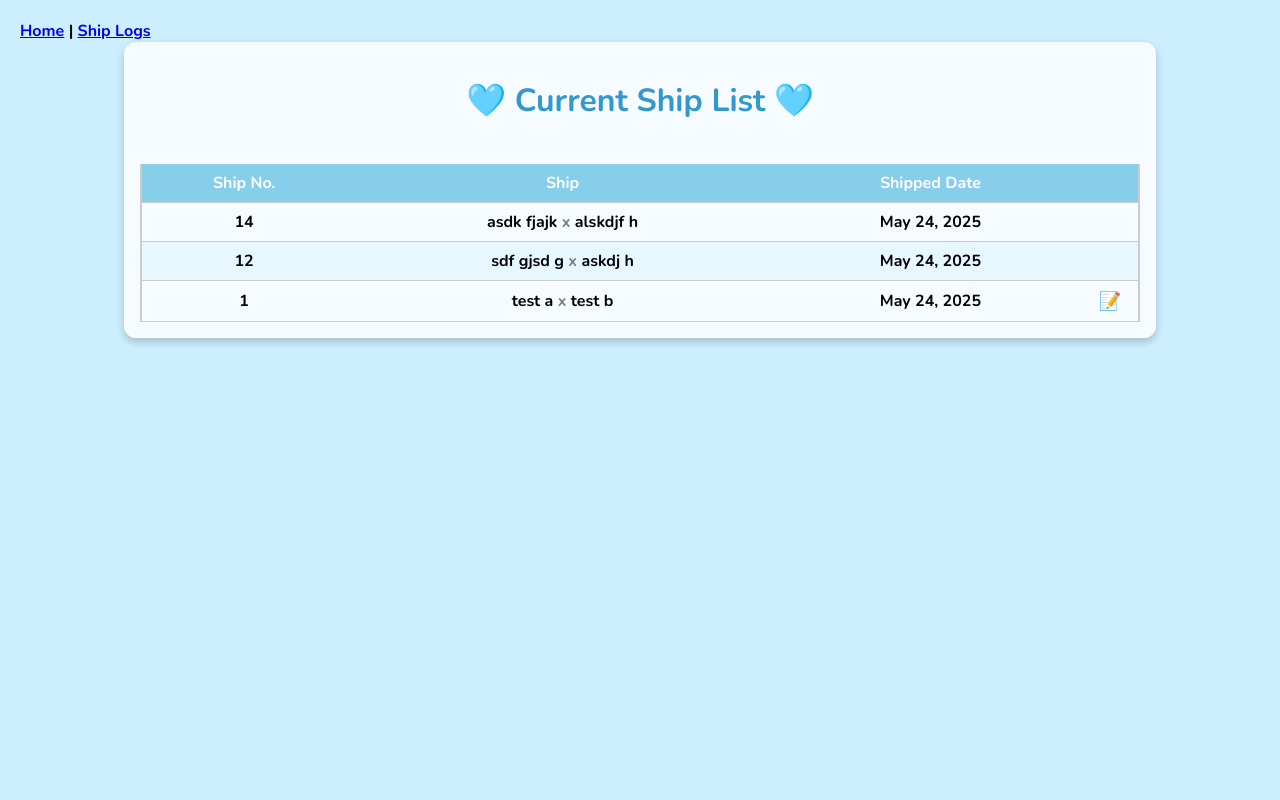
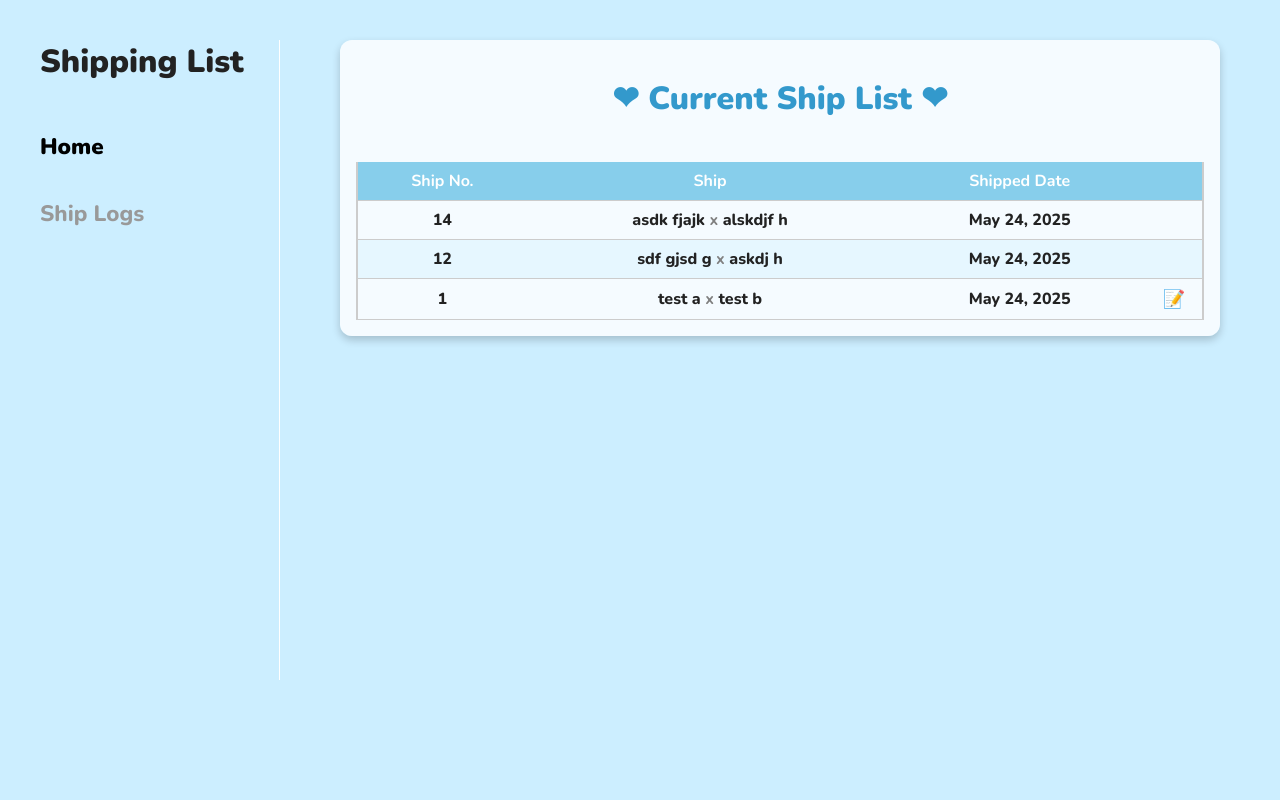
Before and after one commit to Clipph/shiplist_english_server, a Django app: page / in a window 1280 px wide. Run offline with Django 5.2, Linux system fonts and the light colour scheme; data comes from the database, SQL or seed files in the repository.

Commit message:
Added nav bar UI

```diff
--- a/shiplist/static/shiplist/style.css
+++ b/shiplist/static/shiplist/style.css
@@ -17,6 +17,7 @@ body {
 h1 {
   text-align: center;
   color: #3399cc;
+  font-weight: 900;
 }
 
 table {
@@ -79,7 +80,7 @@ table tr:nth-child(even) {
 
 body {
   font-family: "Nunito", sans-serif;
-  font-weight: 700; /* bold */
+  font-weight: 800; /* bold */
 }
 
 .status-badge {
@@ -144,3 +145,80 @@ tbody td {
   border-top: 1px solid #ddd;
   text-align: center; /* center table data */
 }
+
+.page-wrapper {
+  display: flex;
+  height: 100vh;
+  font-family: 'Nunito', sans-serif;
+  color: #222;
+}
+
+.sidebar {
+  width: 220px;
+  padding: 40px 20px;
+  display: flex;
+  flex-direction: column;
+  align-items: flex-start;
+  position: relative; /* for pseudo-element positioning */
+  height: auto; /* remove full height */
+  max-height: 80vh; /* or any shorter height you want */
+  overflow: hidden; /* prevent scrolling */
+}
+
+/* Instead of border-right, use a pseudo-element */
+.sidebar::before {
+  content: "";
+  position: absolute;
+  top: 40px;          /* start below top padding */
+  bottom: 40px;       /* end above bottom padding */
+  right: 0;
+  width: 1px;
+  background-color: #FFF; /* same as old border */
+}
+
+
+/* Site title */
+.site-title {
+  font-size: 2rem;
+  font-weight: 900;
+  margin-bottom: 48px;
+  user-select: none;
+}
+
+.sidebar a {
+  font-size: 1.4rem;
+  font-weight: 800;
+  color: #999;       /* lighter gray for unselected */
+  text-decoration: none;
+  margin-bottom: 32px;
+  padding-bottom: 4px;
+  width: 100%;
+  transition: color 0.3s ease, font-weight 0.3s ease;
+}
+
+.sidebar a:hover {
+  color: #555;       /* a bit darker gray on hover */
+  font-weight: 800;
+}
+
+.sidebar a.active {
+  color: #000;       /* black for selected */
+  font-weight: 900;
+}
+
+
+
+/* Content */
+.content {
+  flex-grow: 1;
+  padding: 40px 60px;
+  overflow-y: auto;
+}
+
+html, body {
+  margin: 0;
+  padding: 0;
+  height: 100%;
+  padding-left: 10px;
+  overflow-x: hidden; /* prevent horizontal scroll */
+}
--- a/shiplist/templates/shiplist/base.html
+++ b/shiplist/templates/shiplist/base.html
@@ -5,18 +5,24 @@
 <head>
     <title>{% block title %}Shipping List{% endblock %}</title>
     <link rel="stylesheet" href="{% static 'shiplist/style.css' %}" />
-    <link href="https://fonts.googleapis.com/css2?family=Nunito:wght@400;700&display=swap" rel="stylesheet" />
+    <link href="https://fonts.googleapis.com/css2?family=Nunito:wght@200;300;400;600;700;800;900&display=swap"
+        rel="stylesheet" />
 </head>
 
 <body>
-    <nav>
-        <a href="{% url 'home' %}">Home</a> |
-        <a href="{% url 'ship_logs' %}">Ship Logs</a>
-    </nav>
+    <div class="page-wrapper">
+        <nav class="sidebar">
+            <div class="site-title">Shipping List</div>
+            <a href="{% url 'home' %}"
+                class="{% if request.resolver_match.url_name == 'home' %}active{% endif %}">Home</a>
+            <a href="{% url 'ship_logs' %}"
+                class="{% if request.resolver_match.url_name == 'ship_logs' %}active{% endif %}">Ship Logs</a>
+        </nav>
 
-    {% block content %}
-    <!-- Child templates handle structure like .container -->
-    {% endblock %}
+        <main class="content">
+            {% block content %}{% endblock %}
+        </main>
+    </div>
 </body>
 
 
--- a/shiplist/templates/shiplist/index.html
+++ b/shiplist/templates/shiplist/index.html
@@ -1,7 +1,7 @@
 {% extends "shiplist/base.html" %} {% block title %}Current Ships{% endblock %}
 {% block content %}
 <div class="container">
-    <h1>🩵 Current Ship List 🩵</h1>
+    <h1>❤︎ Current Ship List ❤︎</h1>
     <div class="table-container">
         <table>
             <thead>
--- a/shiplist/templates/shiplist/ship_logs.html
+++ b/shiplist/templates/shiplist/ship_logs.html
@@ -1,7 +1,7 @@
 {% extends "shiplist/base.html" %} {% block title %}Ship Logs{% endblock %}
 {% block content %}
 <div class="container">
-    <h1>🩵 Ship Logs 🩵</h1>
+    <h1>Ship Logs </h1>
     <div class="table-container">
         <table>
             <thead>
```
